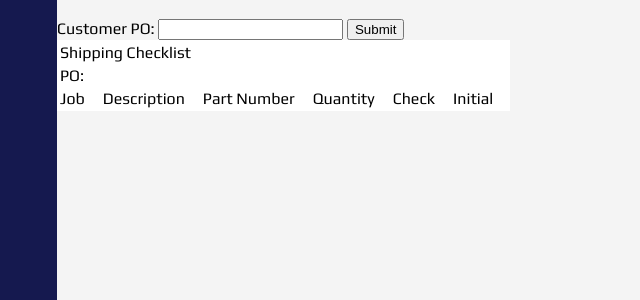
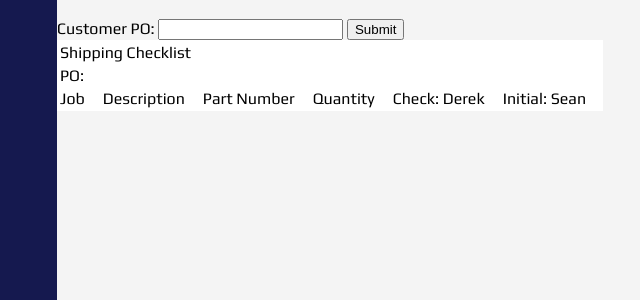
Before and after one commit to colin-iconic/solid-bassoon, a Flask app: page /report/ship_list in a window 1280 px wide; the page is wider, and only the part inside the window is pictured. Shown: the part 138-438 px from the top of that part, without its empty margins (43-683 px from the left). Run offline with Flask 2, Linux system fonts and the light colour scheme.

Commit message:
derek/sean

```diff
--- a/templates/ship_list.html
+++ b/templates/ship_list.html
@@ -17,8 +17,8 @@
     <td>Description</td>
     <td>Part Number</td>
     <td>Quantity</td>
-    <td>Check</td>
-    <td>Initial</td>
+    <td>Check: Derek</td>
+    <td>Initial: Sean</td>
   </tr>
   {% for job in checklist %}
   <tr>
```
